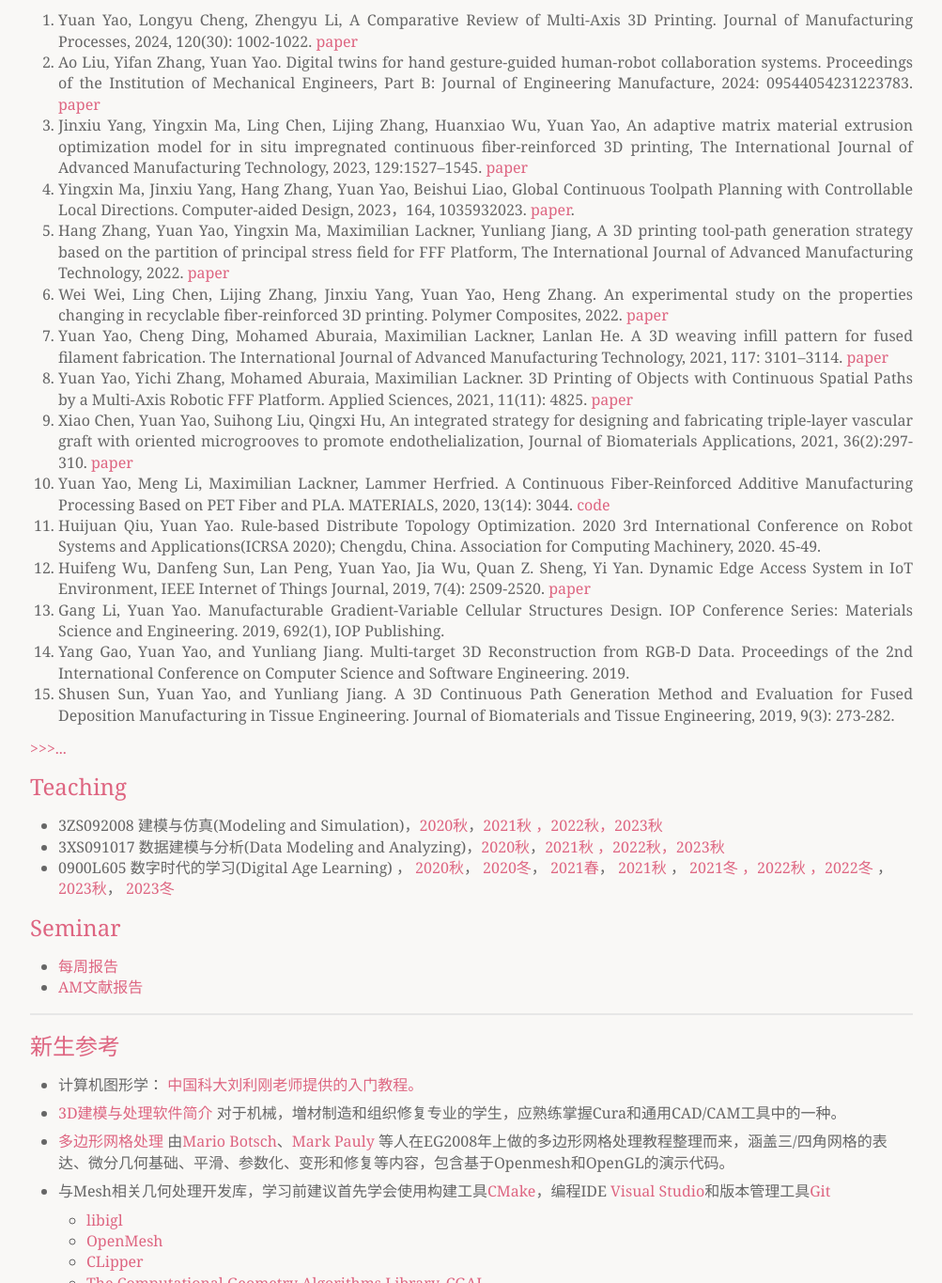
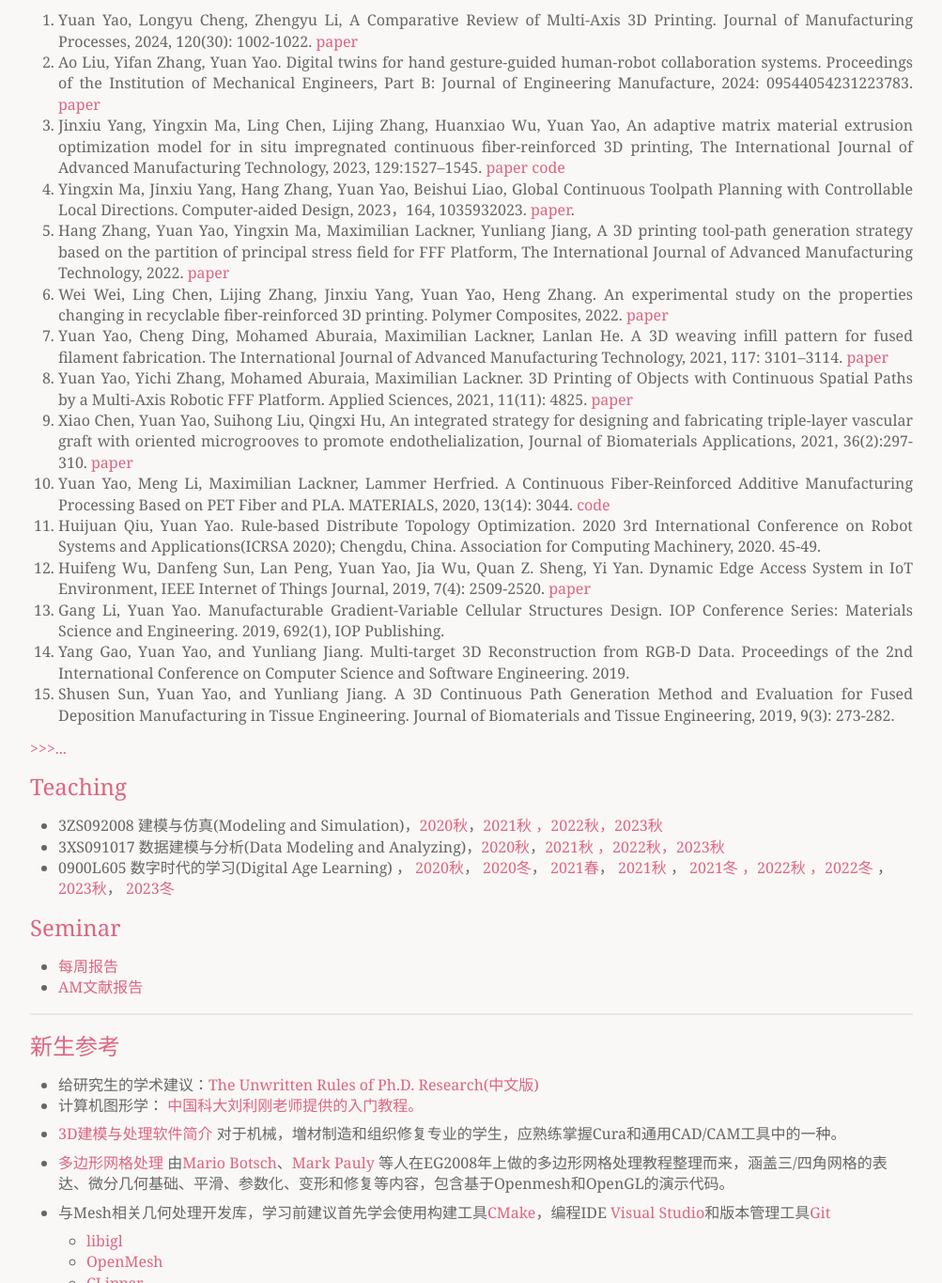
Before and after one commit to fly2mars/fly2mars.github.io, a plain HTML site: page index.html in a window 1280 px wide. Shown: the part 1627-2992 px from the top of the page at 94% size, without its empty margins (208-1211 px from the left). Drawn offline with Linux system fonts and the light colour scheme; a script that the page names is missing.

Commit message:
Add code for CAD paper

```diff
--- a/index.html
+++ b/index.html
@@ -831,7 +831,7 @@ header, .context-menu, .megamenu-content, footer{
 <ol style="text-align:justify; text-justify:inter-ideograph;">
 <li>Yuan Yao, Longyu Cheng, Zhengyu Li, A Comparative Review of Multi-Axis 3D Printing. Journal of Manufacturing Processes, 2024, 120(30): 1002-1022. <a href="https://authors.elsevier.com/a/1j3U75R78jC-HG">paper</a> </li>
 <li>Ao Liu, Yifan Zhang, Yuan Yao. Digital twins for hand gesture-guided human-robot collaboration systems. Proceedings of the Institution of Mechanical Engineers, Part B: Journal of Engineering Manufacture, 2024: 09544054231223783.  <a href="https://journals.sagepub.com/doi/abs/10.1177/09544054231223783">paper</a></li>
-<li>Jinxiu Yang, Yingxin Ma, Ling Chen, Lijing Zhang, Huanxiao Wu, Yuan Yao, An adaptive matrix material extrusion optimization model for in situ impregnated continuous fiber-reinforced 3D printing, The International Journal of Advanced Manufacturing Technology, 2023, 129:1527–1545. <a href="https://link.springer.com/article/10.1007/s00170-023-12284-2?utm_source=xmol&utm_medium=affiliate&utm_content=meta&utm_campaign=DDCN_1_GL01_metadata">paper</a></li>
+<li>Jinxiu Yang, Yingxin Ma, Ling Chen, Lijing Zhang, Huanxiao Wu, Yuan Yao, An adaptive matrix material extrusion optimization model for in situ impregnated continuous fiber-reinforced 3D printing, The International Journal of Advanced Manufacturing Technology, 2023, 129:1527–1545. <a href="https://link.springer.com/article/10.1007/s00170-023-12284-2?utm_source=xmol&utm_medium=affiliate&utm_content=meta&utm_campaign=DDCN_1_GL01_metadata">paper</a> <a href="https://github.com/Jackyyingxin/Global-continuous-tool-path-with-controllable-local-direction"> code</a></li>
 <li>Yingxin Ma, Jinxiu Yang, Hang Zhang, Yuan Yao, Beishui Liao, Global Continuous Toolpath Planning with Controllable Local Directions. Computer-aided Design, 2023，164, 1035932023.  <a href="https://www.sciencedirect.com/science/article/abs/pii/S0010448523001252">paper</a>. </li>
 <li>Hang Zhang, Yuan Yao, Yingxin Ma, Maximilian Lackner, Yunliang Jiang, A 3D printing tool-path generation strategy based on the partition of principal stress field for FFF Platform, The International Journal of Advanced Manufacturing Technology, 2022. <a href="http://links.springernature.com/f/a/lsySZwucKAMkH8ZyCiZYNA~~/AABE5gA~/RgRk6na7P0RcaHR0cHM6Ly90cmVidWNoZXQucHVibGljLnNwcmluZ2VybmF0dXJlLmFwcC9nZXRfY29udGVudC9jMWFlYjk5MS1hNGFmLTQ1MTgtODQzMy0xNWU5YTgxNTlmYjhXA3NwY0IKYwa78QdjN6sJEFISeWFveXVhbkBzaHUuZWR1LmNuWAQAAAct">paper</a></li>
 <li>Wei Wei, Ling Chen, Lijing Zhang, Jinxiu Yang, Yuan Yao, Heng Zhang. An experimental study on the properties changing in recyclable fiber‐reinforced 3D printing. Polymer Composites, 2022.  <a href="https://onlinelibrary.wiley.com/doi/10.1002/pc.26781">paper</a></li>
@@ -876,6 +876,7 @@ header, .context-menu, .megamenu-content, footer{
 
 <hr /><h3 id='新生参考'><span>新生参考</span></h3>
 <ul>
+<li>给研究生的学术建议：<a href="https://psychelzh.github.io/phdrule/03.html">The Unwritten Rules of Ph.D. Research(中文版)</a></li>
 <li><p><span>计算机图形学： </span><a href='http://staff.ustc.edu.cn/~lgliu/Resources/CG/What_is_CG.htm'><span>中国科大刘利刚老师提供的入门教程。</span></a><span></p></li>
 <li><p><a href='http://staff.ustc.edu.cn/~lgliu/Resources/CG/3D_modeling.htm'><span>3D建模与处理软件简介</span></a><span> 对于机械，増材制造和组织修复专业的学生，应熟练掌握Cura和通用CAD/CAM工具中的一种。</span></p></li>
 <li><p><a href='http://www.pmp-book.org/'><span>多边形网格处理</span></a><span> 由</span><a href='http://graphics.uni-bielefeld.de/people/botsch.php'><span>Mario Botsch</span></a><span>、</span><a href='http://lgg.epfl.ch/'><span>Mark Pauly</span></a><span> 等人在EG2008年上做的多边形网格处理教程整理而来，涵盖三/四角网格的表达、微分几何基础、平滑、参数化、变形和修复等内容，包含基于Openmesh和OpenGL的演示代码。</span></p></li>
```
